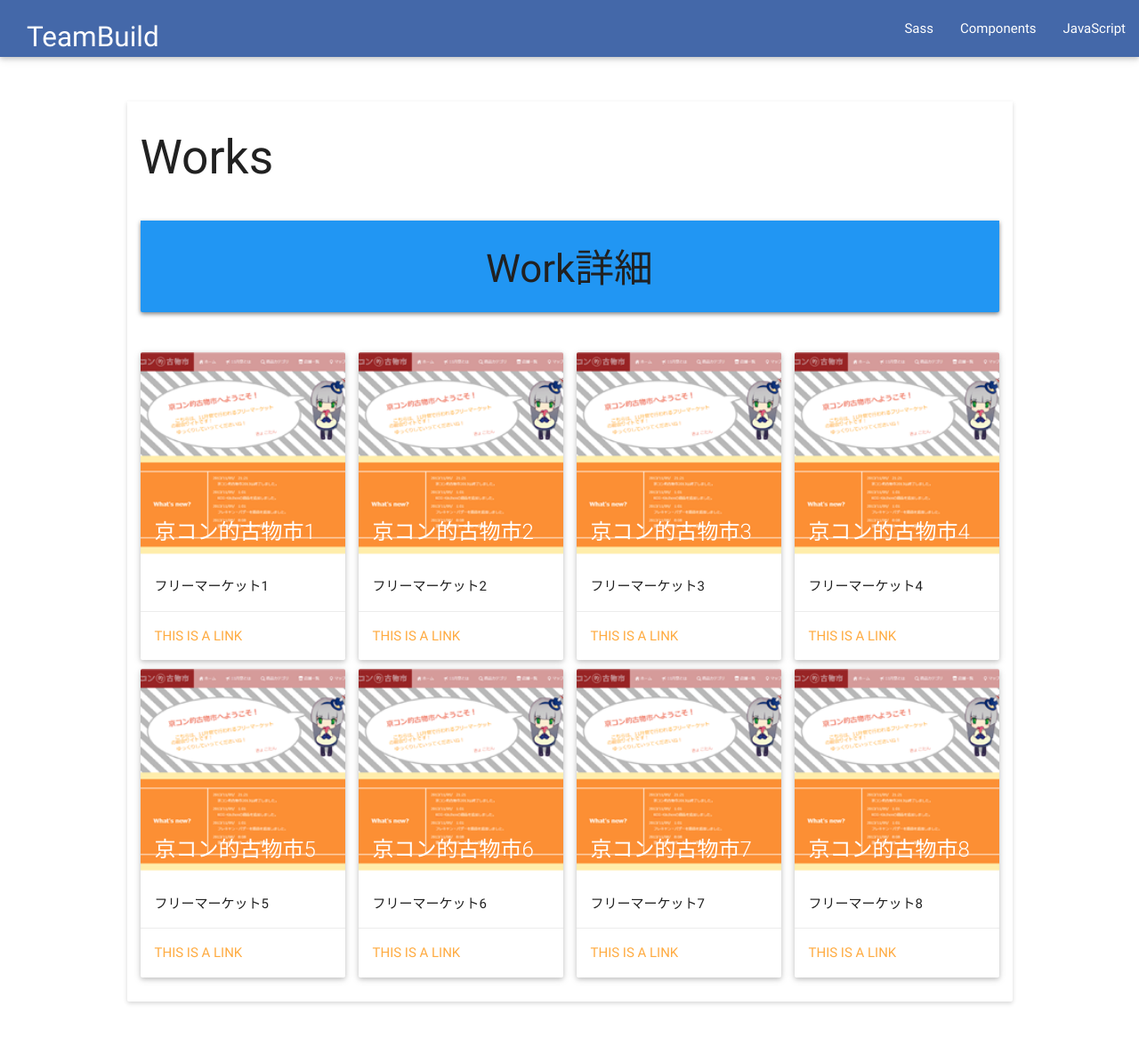
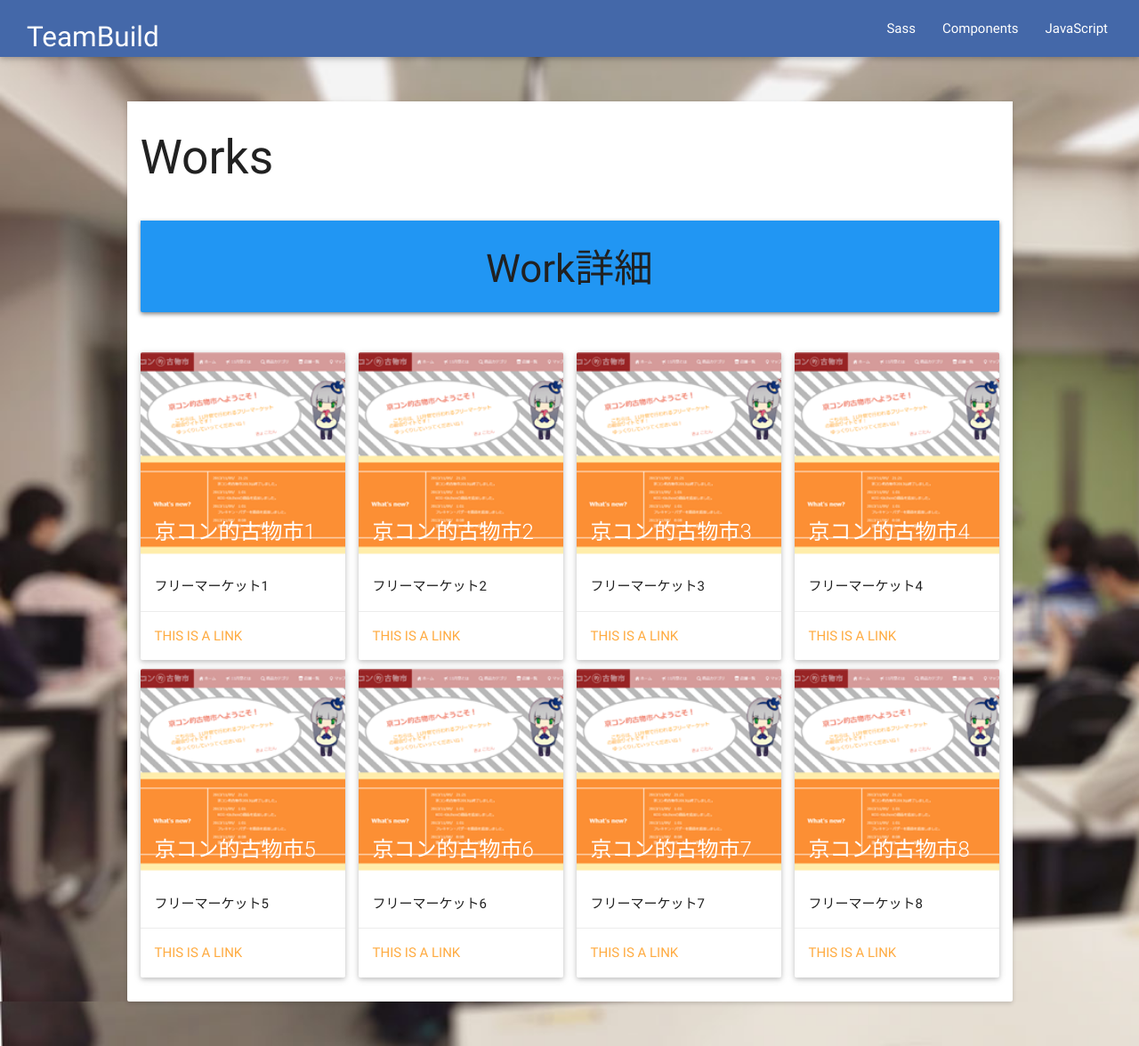
Before and after one commit to me-ta-tag/metatagOfficialHP, a PHP site: page /work.html in a window 1280 px wide. Shown: the whole page at 89% size. Run offline with PHP 8.4, Linux system fonts and the light colour scheme.

Commit message:
・headerにTop追加、色・マージン変更　・bodyに背景画像追加

```diff
--- a/about.html
+++ b/about.html
@@ -13,9 +13,11 @@
         <div class="nav-wrapper" data-activates="">
             <a href="#" class="brand-logo"><img src="common/img/favicon_maru.png" height="44" width="44" alt=""/></a>
             <ul class="right side-nav" id="nav-mobile">
+                <li><a href="#">Top</a></li>
                 <li><a href="#">About</a></li>
+                <li><a href="#">Member</a></li>
                 <li><a href="#">Works</a></li>
-                <li><a href="#">Member</a></li>
+
             </ul>
             <a class="button-collapse" href="#" data-activates='nav-mobile' style="float: none;">
                 <i class="mdi-navigation-menu"></i>
--- a/common/sass/style.scss
+++ b/common/sass/style.scss
@@ -4,12 +4,19 @@
 html,body{
   width: auto;
   height: auto;
+  background-image: url("../img/background.jpg");
+  background-repeat: no-repeat;
+
+  background-size: cover;
 }
 div#header {
   nav{
     background-color: #4468a9;
     .brand-logo{
       padding: 10px 30px;
+    }
+    #nav-mobile{
+      padding-right: 20px;
     }
   }
 }
@@ -37,3 +44,7 @@ div#subTitle{
     z-index: 1;
   }
 }
+
+nav ul a:hover {
+  color: #4468a9;
+}
--- a/common/stylesheets/style.css
+++ b/common/stylesheets/style.css
@@ -2,18 +2,25 @@
 html, body {
   width: auto;
   height: auto;
+  background-image: url("../img/background.jpg");
+  background-repeat: no-repeat;
+  background-size: cover;
 }
 
-/* line 9, ../sass/style.scss */
+/* line 13, ../sass/style.scss */
 div#header nav {
   background-color: #4468a9;
 }
-/* line 11, ../sass/style.scss */
+/* line 15, ../sass/style.scss */
 div#header nav .brand-logo {
   padding: 10px 30px;
 }
+/* line 18, ../sass/style.scss */
+div#header nav #nav-mobile {
+  padding-right: 20px;
+}
 
-/* line 16, ../sass/style.scss */
+/* line 23, ../sass/style.scss */
 div#content {
   margin: 50px auto;
   background: white;
@@ -25,7 +32,7 @@ div#content {
   -moz-border-radius: 0 0 2px 2px;
 }
 
-/* line 27, ../sass/style.scss */
+/* line 34, ../sass/style.scss */
 div#subTitle {
   box-shadow: 0px 2px 5px 0px rgba(0, 0, 0, 0.5);
   padding: 0.5em;
@@ -35,7 +42,12 @@ div#subTitle {
   -moz-border-radius: 0 0 2px 2px;
 }
 
-/* line 36, ../sass/style.scss */
+/* line 43, ../sass/style.scss */
 .card .card-image {
   z-index: 1;
 }
+
+/* line 48, ../sass/style.scss */
+nav ul a:hover {
+  color: #4468a9;
+}
```
Also changed, not shown: common/include/materialize/css/materialize.css.
